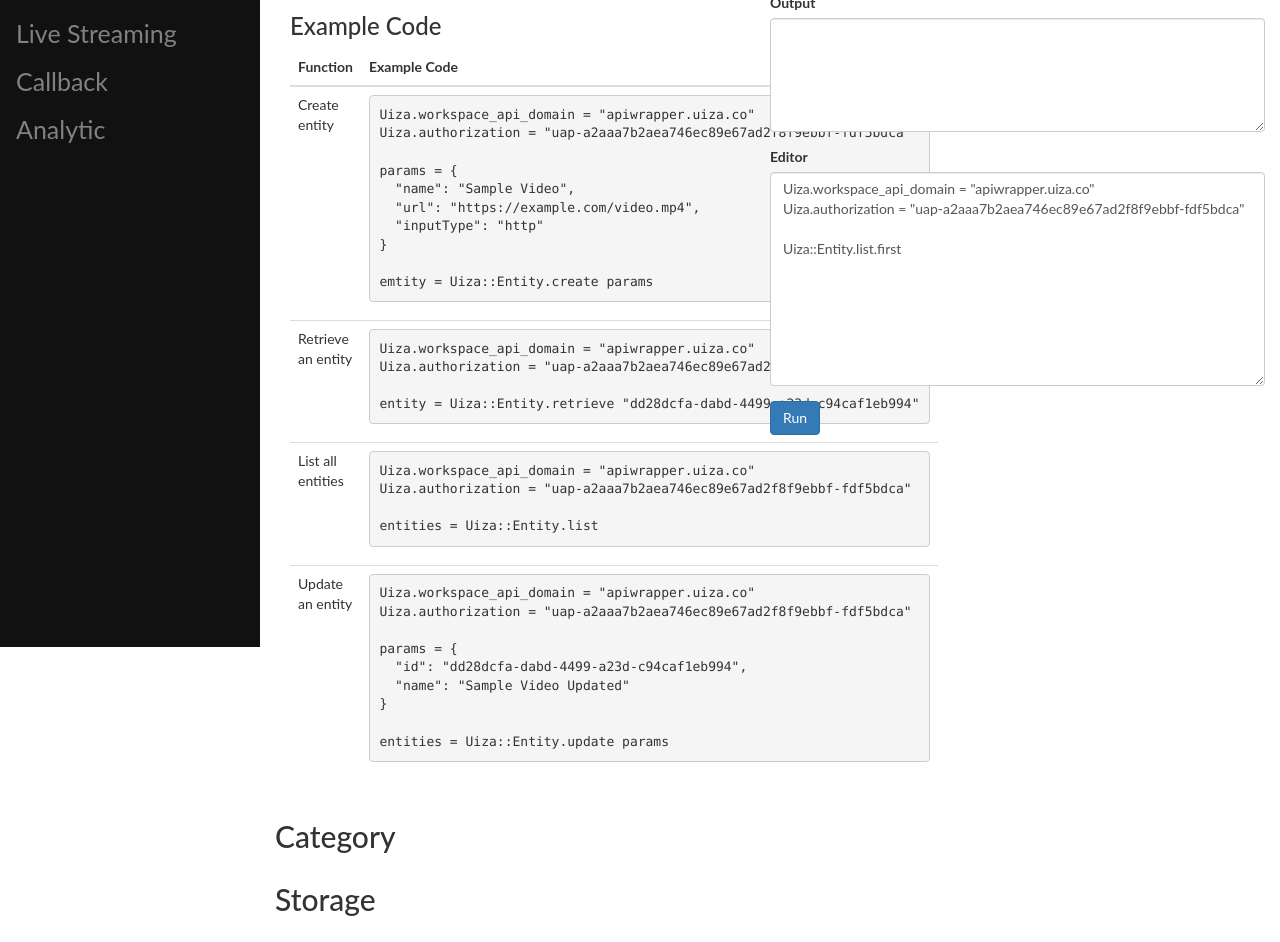
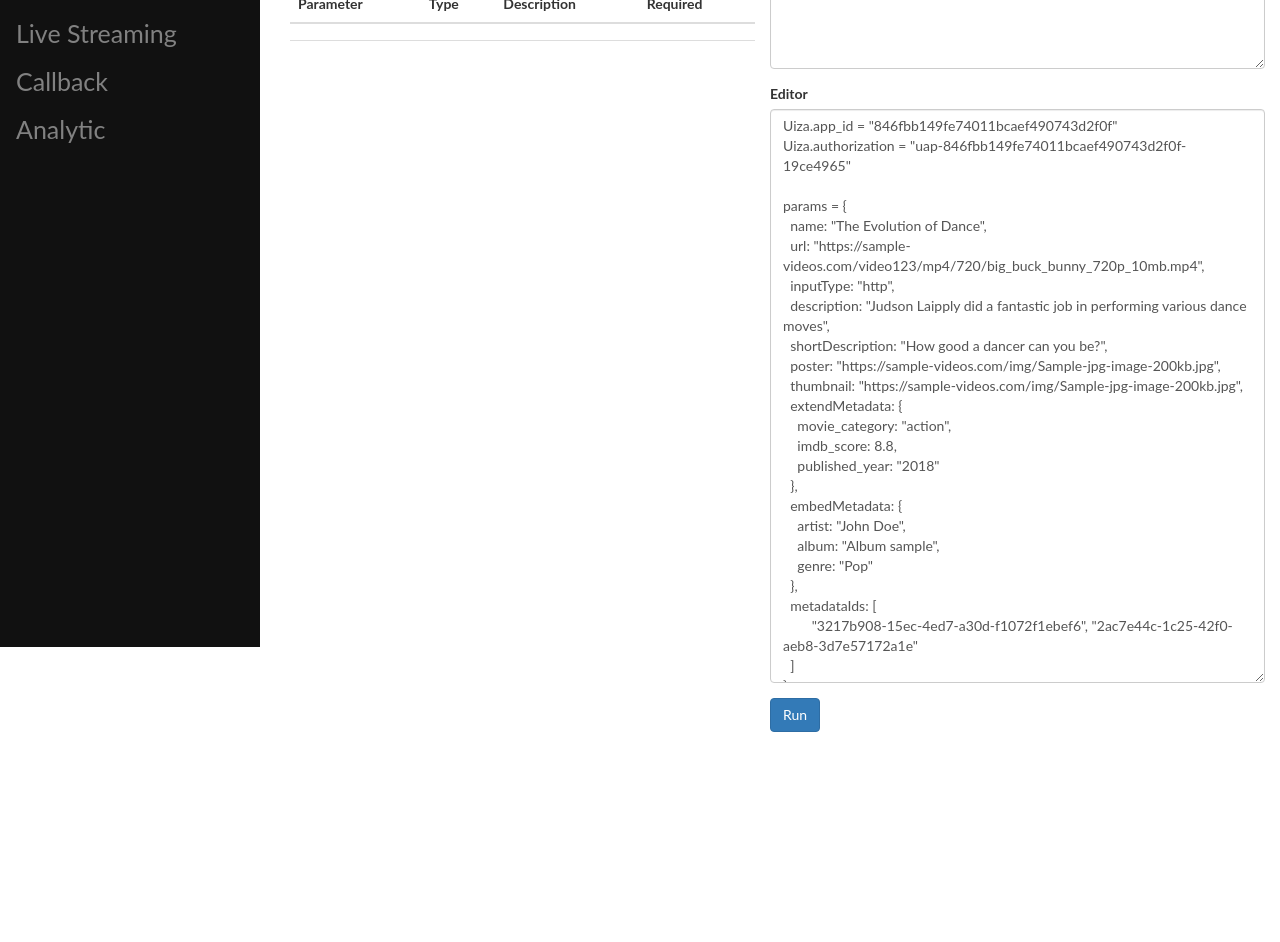
Before and after one commit to LeTanThanh/TryUiza, a plain HTML site: page index.html in a window 1280 px wide. Shown: the part 153-1095 px from the top of the page. After the commit the page ends 905 px from the top, so only its background shows below. Drawn offline with nearby package versions, Linux system fonts and the light colour scheme.

Commit message:
update_view

```diff
--- a/index.html
+++ b/index.html
@@ -12,7 +12,7 @@
 </head>
 <body>
   <div class="sidenav">
-    <a href="#video">Video</a>
+    <a href="#video">Entity</a>
     <a href="#category">Category</a>
     <a href="#storage">Storage</a>
     <a href="#storage">Live Streaming</a>
@@ -22,80 +22,42 @@
 
   <div class="main">
     <div class="main-content">
-      <h2>Try UIZA</h2>
-
       <div class="row">
         <h2>Video</h2>
 
         <div class="col-md-6">
-          <h3>Example Code</h3>
+          <h3>Create Entity</h3>
 
           <table class="table">
             <thead>
               <tr>
-                <th>Function</th>
-                <th>Example Code</th>
+                <th>Parameter</th>
+                <th>Type</th>
+                <th>Description</th>
+                <th>Required</th>
               </tr>
             </thead>
             <tbody>
               <tr>
-                <td>Create entity</td>
                 <td>
-<pre>
-Uiza.workspace_api_domain = "apiwrapper.uiza.co"
-Uiza.authorization = "uap-a2aaa7b2aea746ec89e67ad2f8f9ebbf-fdf5bdca"
-
-params = {
-  "name": "Sample Video",
-  "url": "https://example.com/video.mp4",
-  "inputType": "http"
-}
-
-emtity = Uiza::Entity.create params
-</pre>
                 </td>
-              </tr>
-
+                <td>
+                </td>
+                <td>
+                </td>
+                <td>
+                </td>
               <tr>
-                <td>Retrieve an entity</td>
+              <tr>
                 <td>
-<pre>
-Uiza.workspace_api_domain = "apiwrapper.uiza.co"
-Uiza.authorization = "uap-a2aaa7b2aea746ec89e67ad2f8f9ebbf-fdf5bdca"
-
-entity = Uiza::Entity.retrieve "dd28dcfa-dabd-4499-a23d-c94caf1eb994"
-</pre>
                 </td>
-              </tr>
-
+                <td>
+                </td>
+                <td>
+                </td>
+                <td>
+                </td>
               <tr>
-                <td>List all entities</td>
-                <td>
-<pre>
-Uiza.workspace_api_domain = "apiwrapper.uiza.co"
-Uiza.authorization = "uap-a2aaa7b2aea746ec89e67ad2f8f9ebbf-fdf5bdca"
-
-entities = Uiza::Entity.list
-</pre>
-                </td>
-              </tr>
-
-              <tr>
-                <td>Update an entity</td>
-                <td>
-<pre>
-Uiza.workspace_api_domain = "apiwrapper.uiza.co"
-Uiza.authorization = "uap-a2aaa7b2aea746ec89e67ad2f8f9ebbf-fdf5bdca"
-
-params = {
-  "id": "dd28dcfa-dabd-4499-a23d-c94caf1eb994",
-  "name": "Sample Video Updated"
-}
-
-entities = Uiza::Entity.update params
-</pre>
-                </td>
-              </tr>
             </tbody>
           </table>
 
@@ -111,11 +73,34 @@ entities = Uiza::Entity.update params
           <div class="row">
             <div class="form-group">
               <label for="js-editor">Editor</label>
-              <textarea class="form-control" rows="10" id="js-editor">
-Uiza.workspace_api_domain = "apiwrapper.uiza.co"
-Uiza.authorization = "uap-a2aaa7b2aea746ec89e67ad2f8f9ebbf-fdf5bdca"
+              <textarea class="form-control" rows="28" id="js-editor">
+Uiza.app_id = "846fbb149fe74011bcaef490743d2f0f"
+Uiza.authorization = "uap-846fbb149fe74011bcaef490743d2f0f-19ce4965"
 
-Uiza::Entity.list.first
+params = {
+  name: "The Evolution of Dance",
+  url: "https://sample-videos.com/video123/mp4/720/big_buck_bunny_720p_10mb.mp4",
+  inputType: "http",
+  description: "Judson Laipply did a fantastic job in performing various dance moves",
+  shortDescription: "How good a dancer can you be?",
+  poster: "https://sample-videos.com/img/Sample-jpg-image-200kb.jpg",
+  thumbnail: "https://sample-videos.com/img/Sample-jpg-image-200kb.jpg",
+  extendMetadata: {
+    movie_category: "action",
+    imdb_score: 8.8,
+    published_year: "2018"
+  },
+  embedMetadata: {
+    artist: "John Doe",
+    album: "Album sample",
+    genre: "Pop"
+  },
+  metadataIds: [
+  	"3217b908-15ec-4ed7-a30d-f1072f1ebef6", "2ac7e44c-1c25-42f0-aeb8-3d7e57172a1e"
+  ]
+}
+
+entity = Uiza::Entity.create params
               </textarea>
             </div>
             <button class="btn btn-primary js-btn-run">Run</button>
@@ -126,26 +111,6 @@ Uiza::Entity.list.first
           </div>
         </div>
       </div>
-
-      <div class="row">
-        <h2>Category</h2>
-      </div>
-
-      <div class="row">
-        <h2>Storage</h2>
-      </div>
-
-      <div class="row">
-        <h2>Live Streaming</h2>
-      </div>
-
-      <div class="row">
-        <h2>Callback</h2>
-      </div>
-
-      <div class="row">
-        <h2>Analytic</h2>
-      </div>
     </div>
   </div>
 </body>
--- a/javascripts/main.js
+++ b/javascripts/main.js
@@ -2,6 +2,7 @@ $(document).ready(function() {
   $('.js-btn-run').on('click', function() {
     var code = $('#js-editor').val();
     var ajaxURL = "https://ltt-try-uiza-ruby.herokuapp.com/api/v1/try_uiza"
+    $('#js-output').val('Loading ...');
 
     $.ajax({
       url: ajaxURL,
```
